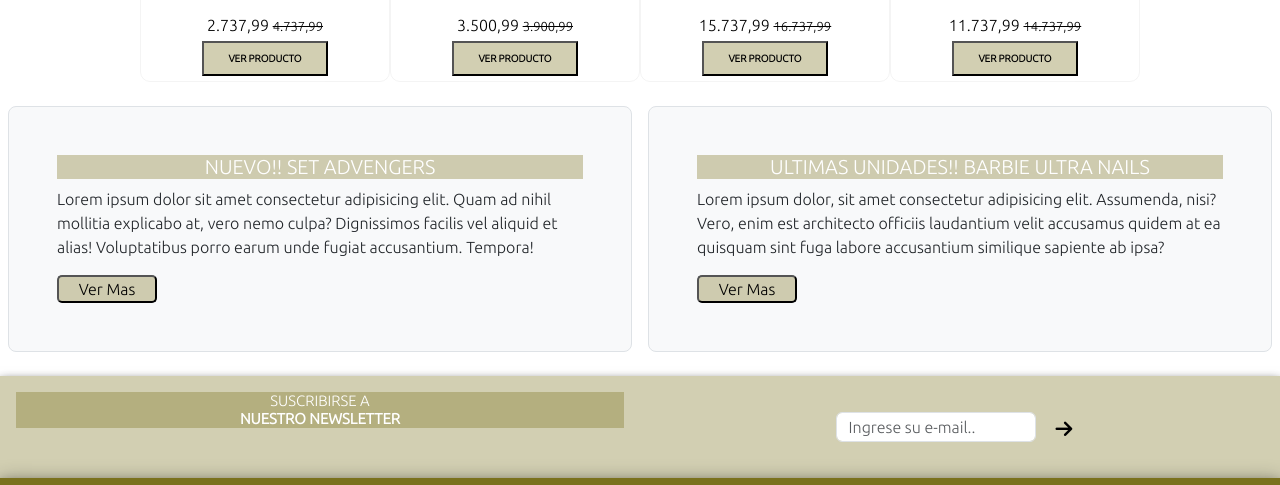
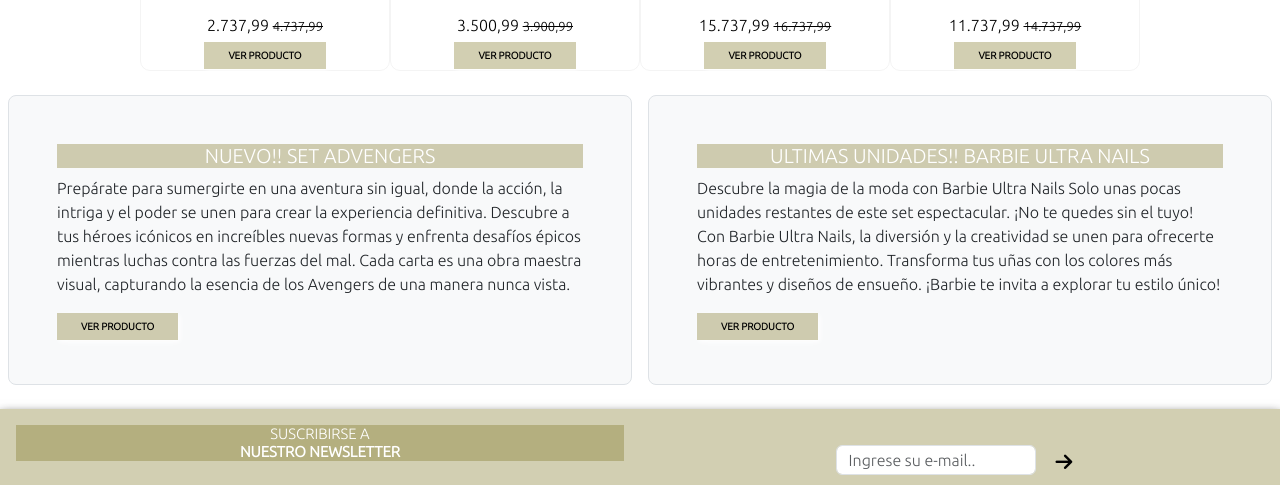
Before and after one commit to mfrancischini/PreEntrega3Francischini, a plain HTML site: page index.html in a window 1280 px wide. Shown: the part 780-1265 px from the top of the page. Drawn offline with nearby package versions, Linux system fonts and the light colour scheme.

Commit message:
Se modificaron botones, se agrego texto novedades home

```diff
--- a/index.html
+++ b/index.html
@@ -123,7 +123,7 @@
             <p class="sku">sku: 1771234</p>
 
             <p class="precio mb-1">2.737,99 <del>4.737,99</del></p>
-            <button class="ver-producto py-2 px-4"><span>VER PRODUCTO</span></button>
+            <a href="" class="ver-producto py-2 px-4"><span>VER PRODUCTO</span></a>
 
           </a>
         </div>
@@ -136,7 +136,7 @@
             <p class="sku">sku: 177123</p>
 
             <p class="precio mb-1">3.500,99 <del>3.900,99</del></p>
-            <button class="ver-producto py-2 px-4"><span>VER PRODUCTO</span></button>
+            <a href="" class="ver-producto py-2 px-4"><span>VER PRODUCTO</span></a>
 
           </a>
         </div>
@@ -149,7 +149,7 @@
             <p class="sku">sku: 177355</p>
 
             <p class="precio mb-1">15.737,99 <del>16.737,99</del></p>
-            <button class="ver-producto py-2 px-4"><span>VER PRODUCTO</span></button>
+            <a href="" class="ver-producto py-2 px-4"><span>VER PRODUCTO</span></a>
 
           </a>
         </div>
@@ -162,7 +162,7 @@
             <p class="sku">sku: 237368</p>
 
             <p class="precio mb-1">11.737,99 <del>14.737,99</del></p>
-            <button class="ver-producto py-2 px-4"><span>VER PRODUCTO</span></button>
+            <a href="" class="ver-producto py-2 px-4"><span>VER PRODUCTO</span></a>
 
           </a>
         </div>
@@ -177,20 +177,22 @@
       <div class="col-md-6 p-2">
         <div class="h-100 p-5 bg-body-tertiary border rounded-3">
           <h2>NUEVO!! Set Advengers</h2>
-          <p>Lorem ipsum dolor sit amet consectetur adipisicing elit. Quam ad nihil mollitia explicabo at, vero nemo
-            culpa? Dignissimos facilis vel aliquid et alias! Voluptatibus porro earum unde fugiat accusantium. Tempora!
-          </p>
-          <button class="btn-nov" type="button">Ver Mas</button>
+          <p>Prepárate para sumergirte en una aventura sin igual, donde la acción, la intriga y el poder se unen para crear la experiencia definitiva.
+
+            Descubre a tus héroes icónicos en increíbles nuevas formas y enfrenta desafíos épicos mientras luchas contra las fuerzas del mal. Cada carta es una obra maestra visual, capturando la esencia de los Avengers de una manera nunca vista.</p>
+            <a href="" class="ver-producto py-2 px-4"><span>VER PRODUCTO</span></a>
         </div>
       </div>
       <div class="col-md-6 p-2">
         <div class="h-100 p-5 bg-body-tertiary border rounded-3">
           <h2>ULTIMAS UNIDADES!! Barbie Ultra Nails</h2>
-          <p>Lorem ipsum dolor, sit amet consectetur adipisicing elit. Assumenda, nisi? Vero, enim est architecto
-            officiis
-            laudantium velit accusamus quidem at ea quisquam sint fuga labore accusantium similique sapiente ab ipsa?
+          <p> Descubre la magia de la moda con Barbie Ultra Nails
+
+            Solo unas pocas unidades restantes de este set espectacular. ¡No te quedes sin el tuyo! Con Barbie Ultra Nails, la diversión y la creatividad se unen para ofrecerte horas de entretenimiento.
+
+            Transforma tus uñas con los colores más vibrantes y diseños de ensueño. ¡Barbie te invita a explorar tu estilo único!
           </p>
-          <button class="btn-nov" type="button">Ver Mas</button>
+          <a href="" class="ver-producto py-2 px-4"><span>VER PRODUCTO</span></a>
         </div>
       </div>
     </div>
@@ -251,7 +253,7 @@
         <i class="fa-brands fa-whatsapp"></i>
 
         <h3>CONTACTANOS</h3>
-        <a id="a-link" href="tel: 5491168499677">+54 9 11 6849 9677</a>
+        <a id="a-link" href="https://web.whatsapp.com/">+54 9 11 6849 9677</a>
 
       </div>
 
```
Also changed, not shown: paginas/contacto.html (+1 -1 lines), paginas/marcas.html (+1 -1 lines), paginas/nosotros.html (+1 -1 lines), paginas/novedades.html (+2 -2 lines), paginas/productos.html (+10 -12 lines).
